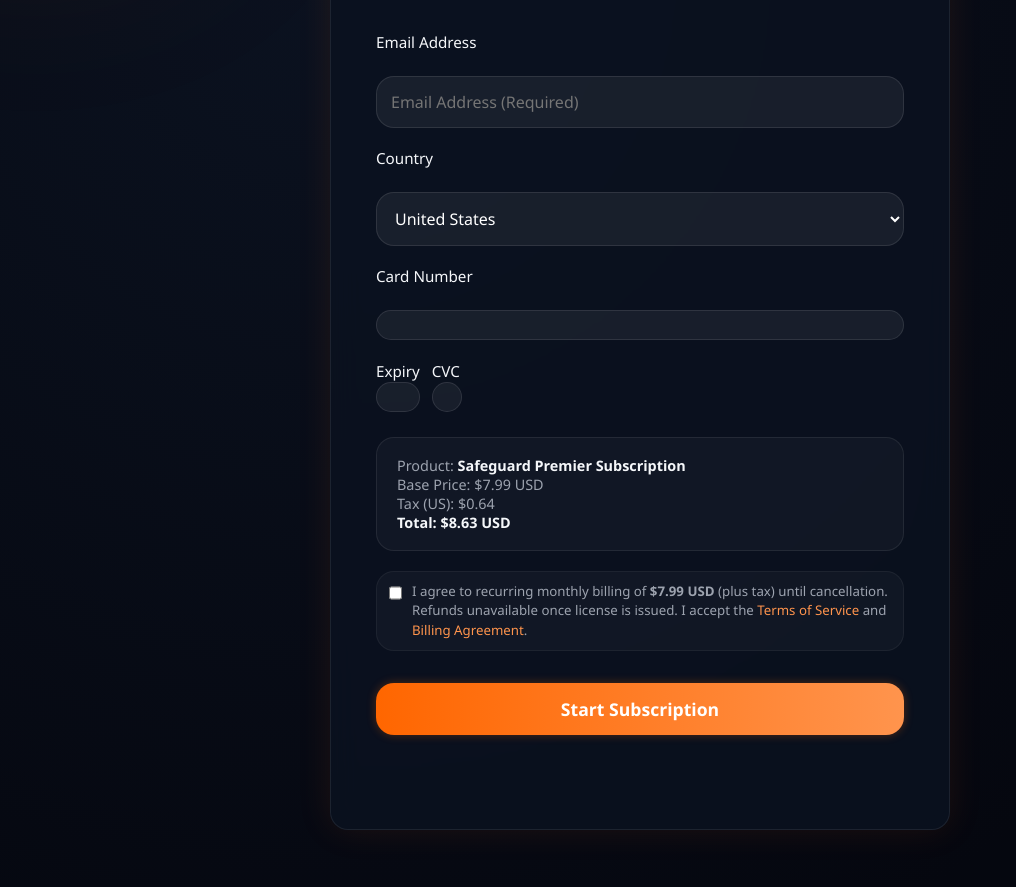
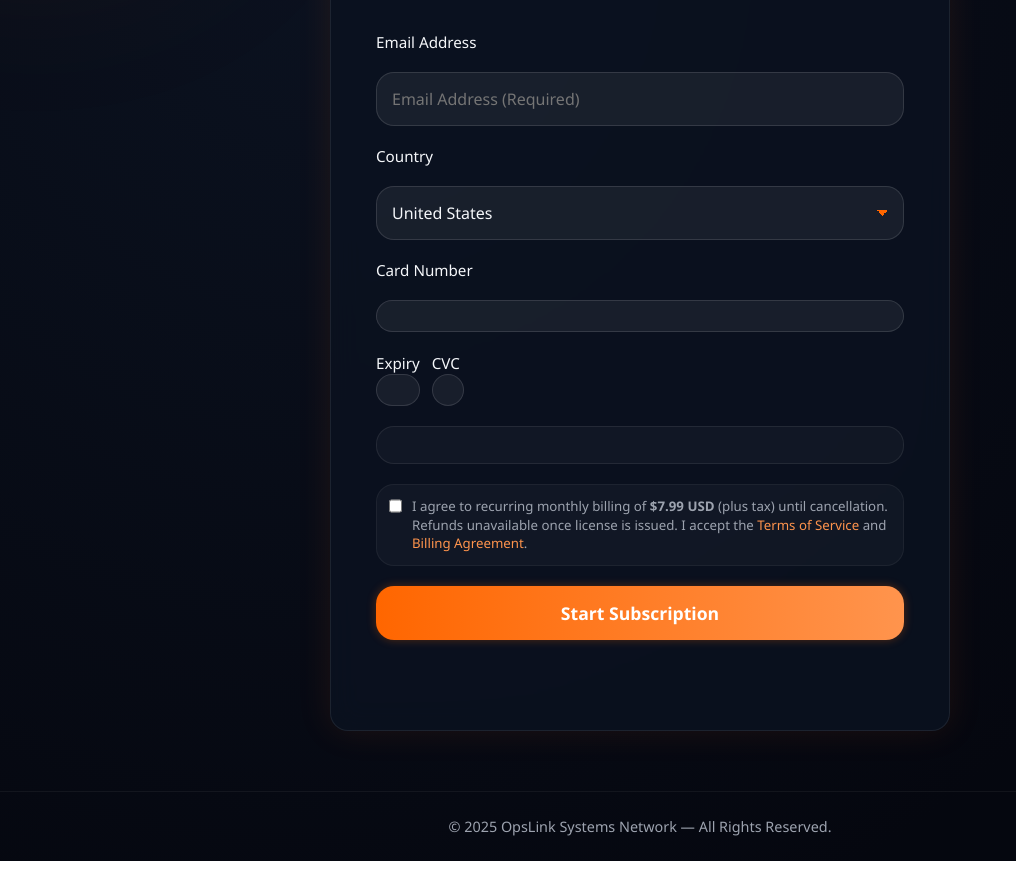
Before and after one commit to Unknownaod/opslinksafeguard, a website: page public/checkout.html in a window 1280 px wide. Shown: the part 277-1164 px from the top of the page, without its empty margins (0-1016 px from the left). After the commit the page ends 1138 px from the top, so only its background shows below. Drawn offline with Linux system fonts and the light colour scheme; a script that the page names is missing.

Commit message:
Update checkout.html

```diff
--- a/public/checkout.html
+++ b/public/checkout.html
@@ -32,13 +32,12 @@
 
     nav {
       display: flex;
-      justify-content: space-between;
+      justify-content: flex-start;
       align-items: center;
       padding: 20px 60px;
       background: rgba(10, 15, 25, 0.6);
       backdrop-filter: blur(10px);
       border-bottom: 1px solid rgba(255,255,255,0.05);
-      box-shadow: 0 0 20px rgba(0,0,0,0.2);
       position: sticky;
       top: 0;
       z-index: 100;
@@ -46,7 +45,7 @@
 
     .nav-left { display: flex; align-items: center; gap: 12px; }
     .nav-left img { width: 40px; height: 40px; filter: drop-shadow(0 0 6px rgba(255,102,0,0.6)); }
-    .nav-left span { font-size: 1.35rem; font-weight: 600; color: var(--accent); letter-spacing: 0.5px; }
+    .nav-left span { font-size: 1.35rem; font-weight: 600; color: var(--accent); }
 
     .checkout-wrapper {
       flex: 1;
@@ -91,36 +90,59 @@
 
     form { display: flex; flex-direction: column; gap: 20px; }
 
-    label {
-      font-size: 0.95rem;
-      font-weight: 500;
+    label { font-size: 0.95rem; font-weight: 500; color: var(--text-main); }
+
+    /* UNIVERSAL INPUT STYLING */
+    input, select, .StripeElement {
+      background: rgba(255,255,255,0.06);
+      border: 1px solid rgba(255,255,255,0.12);
+      border-radius: var(--radius-lg);
+      padding: 15px;
+      font-size: 1rem;
+      width: 100%;
       color: var(--text-main);
-      margin-bottom: 4px;
+      transition: var(--transition);
     }
 
-    input, select, .stripe-field {
-      background: rgba(255,255,255,0.06);
-      border: 1px solid rgba(255,255,255,0.1);
-      border-radius: var(--radius-lg);
-      padding: 14px;
-      font-size: 1rem;
-      color: white;
-      transition: var(--transition);
-      width: 100%;
-    }
-
-    input:focus, select:focus, .stripe-field:focus-within {
+    input:focus, select:focus, .StripeElement--focus {
       border-color: var(--accent);
       box-shadow: var(--shadow-accent);
       outline: none;
+    }
+
+    /* COUNTRY SELECT FIXED */
+    select {
+      appearance: none;
+      cursor: pointer;
+      background-image:
+        linear-gradient(45deg, transparent 50%, var(--accent) 50%),
+        linear-gradient(135deg, var(--accent) 50%, transparent 50%);
+      background-position:
+        calc(100% - 20px) calc(50%),
+        calc(100% - 15px) calc(50%);
+      background-size: 6px 6px, 6px 6px;
+      background-repeat: no-repeat;
+    }
+
+    select option {
+      background: #0b1220;
+      color: white;
+    }
+
+    /* STRIPE FIELDS */
+    .StripeElement {
+      padding: 15px;
+      border-radius: var(--radius-lg);
+    }
+
+    .StripeElement--invalid {
+      border-color: #ff3333 !important;
     }
 
     .card-row {
       display: flex;
       gap: 12px;
     }
-
-    .card-row .stripe-field { flex: 1; }
 
     .summary-box {
       background: rgba(255,255,255,0.03);
@@ -129,36 +151,34 @@
       padding: 18px 20px;
       color: var(--text-soft);
       font-size: 0.9rem;
-      margin-top: 5px;
     }
 
     .summary-box strong { color: var(--text-main); }
 
     #submit-btn {
-      margin-top: 8px;
-      padding: 14px;
+      padding: 15px;
       border: none;
       border-radius: var(--radius-lg);
       background: linear-gradient(90deg, var(--accent), var(--accent2));
       color: white;
-      font-weight: 600;
       font-size: 1.1rem;
       cursor: pointer;
+      font-weight: 600;
       transition: var(--transition);
       box-shadow: 0 0 10px rgba(255,102,0,0.3);
     }
 
     #submit-btn:hover {
       transform: translateY(-3px);
-      box-shadow: 0 0 20px rgba(255,102,0,0.5);
+      box-shadow: 0 0 20px rgba(255,102,0,0.6);
     }
 
     #payment-message {
       text-align: center;
       font-size: 0.95rem;
       color: var(--text-soft);
-      min-height: 1.2rem;
-      margin-top: 10px;
+      min-height: 20px;
+      margin-top: 5px;
     }
 
     .agreement-box {
@@ -166,24 +186,23 @@
       align-items: flex-start;
       gap: 10px;
       font-size: 0.83rem;
-      line-height: 1.45;
+      line-height: 1.4;
       color: var(--text-soft);
       background: rgba(255,255,255,0.03);
-      padding: 10px 12px;
       border-radius: var(--radius-lg);
+      padding: 12px;
       border: 1px solid rgba(255,255,255,0.05);
     }
 
-    .agreement-box input { width: 18px; height: 18px; margin-top: 2px; cursor: pointer; }
+    .agreement-box input { width: 18px; height: 18px; cursor: pointer; }
     .agreement-box a { color: var(--accent2); text-decoration: none; }
     .agreement-box a:hover { text-decoration: underline; }
 
     footer {
-      background: #070b15;
       text-align: center;
       padding: 25px;
+      font-size: 0.9rem;
       color: var(--text-soft);
-      font-size: 0.9rem;
       border-top: 1px solid rgba(255,255,255,0.05);
     }
 
@@ -238,32 +257,28 @@
       </select>
 
       <label>Card Number</label>
-        <div id="card-number" class="stripe-field"></div>
+      <div id="card-number" class="StripeElement"></div>
 
       <div class="card-row">
         <div>
           <label>Expiry</label>
-            <div id="card-expiry" class="stripe-field"></div>
+          <div id="card-expiry" class="StripeElement"></div>
         </div>
         <div>
           <label>CVC</label>
-            <div id="card-cvc" class="stripe-field"></div>
+          <div id="card-cvc" class="StripeElement"></div>
         </div>
       </div>
 
-        <div class="summary-box" id="summary">
-          <div>Product: <strong>Safeguard Premier Subscription</strong></div>
-          <div>Base Price: $7.99 USD</div>
-          <div id="tax-line">Tax (US): $0.64</div>
-          <div><strong>Total: $8.63 USD</strong></div>
-        </div>
+      <div class="summary-box" id="summary"></div>
 
       <label class="agreement-box">
         <input type="checkbox" id="agree">
         <span>
           I agree to recurring monthly billing of <strong>$7.99 USD</strong> (plus tax) until cancellation.
           Refunds unavailable once license is issued.
-            I accept the <a href="https://legal.opslinksystems.xyz" target="_blank">Terms of Service</a> and
+          I accept the
+          <a href="https://legal.opslinksystems.xyz" target="_blank">Terms of Service</a> and
           <a href="https://legal.opslinksystems.xyz/billing.html" target="_blank">Billing Agreement</a>.
         </span>
       </label>
@@ -288,34 +303,30 @@
   cardExpiry.mount("#card-expiry");
   cardCvc.mount("#card-cvc");
 
-    // Tax map (basic example)
-    const taxRates = {
-      US: 0.08, CA: 0.13, GB: 0.20, AU: 0.10, DE: 0.19, FR: 0.20, IN: 0.18, Other: 0.00
-    };
-
+  const taxRates = { US:0.08, CA:0.13, GB:0.20, AU:0.10, DE:0.19, FR:0.20, IN:0.18, Other:0.00 };
   const basePrice = 7.99;
   const countrySelect = document.getElementById("country");
   const summary = document.getElementById("summary");
 
   function updateTax() {
     const country = countrySelect.value;
-      const rate = taxRates[country] || 0;
-      const tax = (basePrice * rate).toFixed(2);
+    const tax = (basePrice * (taxRates[country] || 0)).toFixed(2);
     const total = (basePrice + parseFloat(tax)).toFixed(2);
     summary.innerHTML = `
       <div>Product: <strong>Safeguard Premier Subscription</strong></div>
       <div>Base Price: $${basePrice} USD</div>
-        <div id="tax-line">Tax (${country}): $${tax}</div>
+      <div>Tax (${country}): $${tax}</div>
       <div><strong>Total: $${total} USD</strong></div>
     `;
   }
+
+  updateTax();
   countrySelect.addEventListener("change", updateTax);
-    updateTax();
 
   document.getElementById("payment-form").addEventListener("submit", async (e) => {
     e.preventDefault();
+    const email = document.getElementById("email").value.trim();
     const agree = document.getElementById("agree");
-      const email = document.getElementById("email").value.trim();
     const msg = document.getElementById("payment-message");
     const btn = document.getElementById("submit-btn");
     const country = countrySelect.value;
@@ -328,15 +339,14 @@
 
     try {
       const res = await fetch("/api/checkout", {
-          method:"POST",
-          headers:{ "Content-Type":"application/json" },
+        method: "POST",
+        headers: { "Content-Type": "application/json" },
         body: JSON.stringify({ email, country })
       });
+
       const data = await res.json();
-        if (!data.clientSecret) throw new Error("Server error.");
-
       const result = await stripe.confirmCardPayment(data.clientSecret, {
-          payment_method:{ card: cardNumber, billing_details:{ email } }
+        payment_method: { card: cardNumber, billing_details: { email } }
       });
 
       if (result.error) {
@@ -344,8 +354,7 @@
         btn.disabled = false;
       } else {
         msg.textContent = "✅ Subscription active! Redirecting...";
-          localStorage.setItem("safeguard_customer", data.customerId);
-          setTimeout(() => window.location.href = `/success/${result.paymentIntent.id}`, 1000);
+        setTimeout(() => window.location.href = `/success/${result.paymentIntent.id}`, 1200);
       }
 
     } catch (err) {
@@ -354,5 +363,6 @@
     }
   });
 </script>
+
 </body>
 </html>
```
Lines whose indentation alone changed are shown as unchanged.
